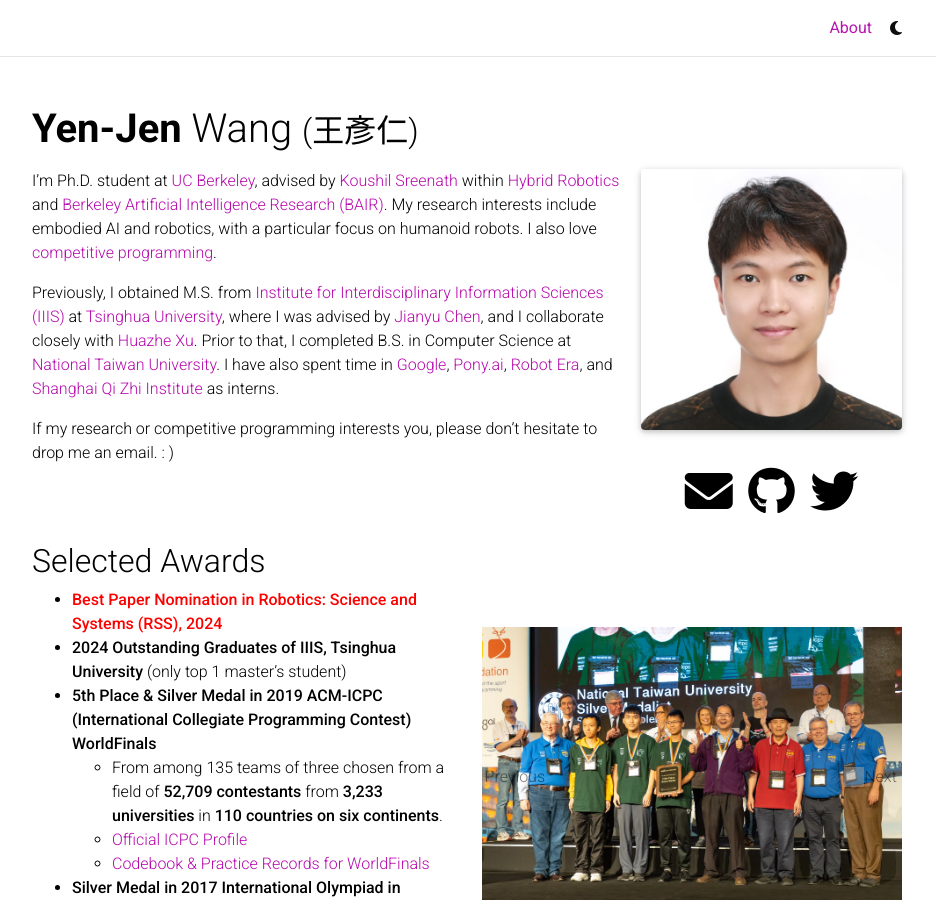
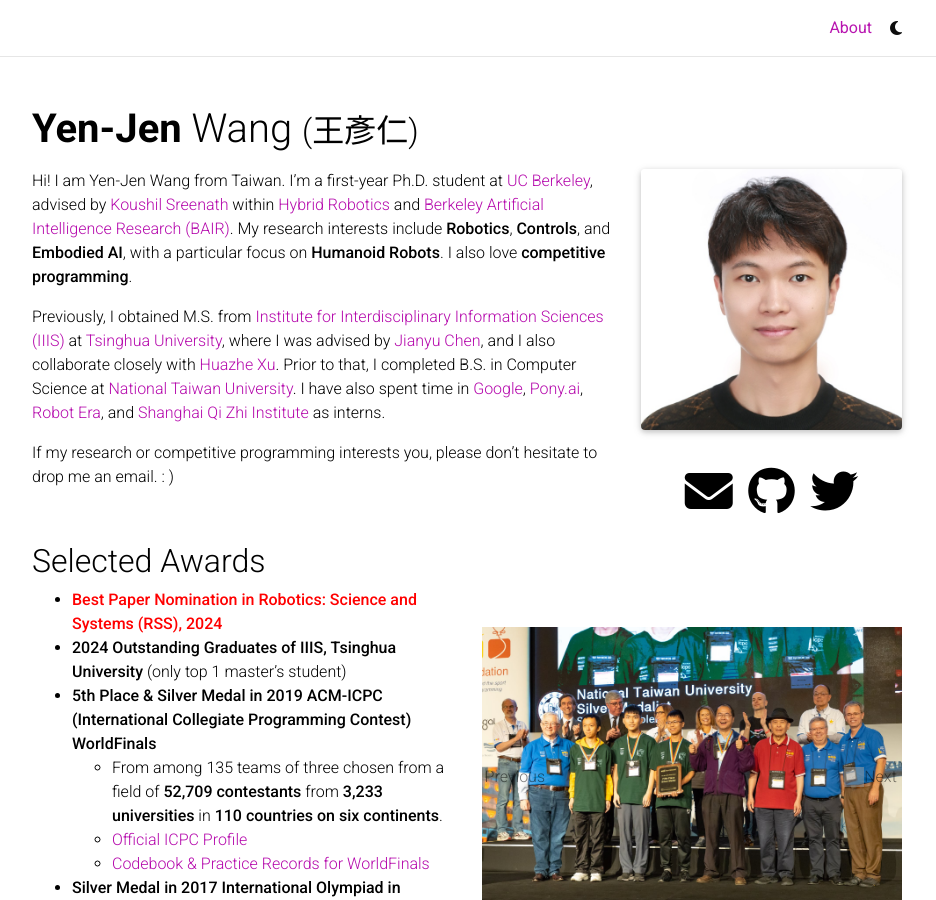
Before and after one commit to wangyenjen/wangyenjen.github.io, a Jekyll site: the page built from _pages/about.md, in a window 1280 px wide and 900 px high. Shown: the whole window, without its empty margins (173-1109 px from the left). Built offline with Jekyll 4.4.1, drawn with Linux system fonts in a browser that asks for light colours; comment, search, counter and statistics services are not loaded; a style sheet for code colours, icons or effects is not loaded; grey boxes are pictures that could not be loaded.

Commit message:
Update about.md

```diff
--- a/_pages/about.md
+++ b/_pages/about.md
@@ -18,8 +18,8 @@
 selected_projects: true
 ---
 
-I'm Ph.D. student at [UC Berkeley](https://www.berkeley.edu), advised by [Koushil Sreenath](https://me.berkeley.edu/people/koushil-sreenath/) within [Hybrid Robotics](http://hybrid-robotics.berkeley.edu) and [Berkeley Artificial Intelligence Research (BAIR)](https://bair.berkeley.edu). My research interests include embodied AI and robotics, with a particular focus on humanoid robots. I also love [competitive programming](https://en.wikipedia.org/wiki/Competitive_programming).
+Hi! I am Yen-Jen Wang from Taiwan. I'm a first-year Ph.D. student at [UC Berkeley](https://www.berkeley.edu), advised by [Koushil Sreenath](https://me.berkeley.edu/people/koushil-sreenath/) within [Hybrid Robotics](http://hybrid-robotics.berkeley.edu) and [Berkeley Artificial Intelligence Research (BAIR)](https://bair.berkeley.edu). My research interests include **Robotics**, **Controls**, and **Embodied AI**, with a particular focus on **Humanoid Robots**. I also love [**competitive programming**](https://en.wikipedia.org/wiki/Competitive_programming).
 
-Previously, I obtained M.S. from [Institute for Interdisciplinary Information Sciences (IIIS)](https://iiis.tsinghua.edu.cn/en/) at [Tsinghua University](https://www.tsinghua.edu.cn/en/), where I was advised by [Jianyu Chen](http://people.iiis.tsinghua.edu.cn/~jychen/), and I collaborate closely with [Huazhe Xu](http://hxu.rocks/). Prior to that, I completed B.S. in Computer Science at [National Taiwan University](https://www.ntu.edu.tw/english/). I have also spent time in [Google](https://www.google.com), [Pony.ai](https://www.pony.ai), [Robot Era](https://x.com/roboterax), and [Shanghai Qi Zhi Institute](https://sqz.ac.cn/en) as interns.
+Previously, I obtained M.S. from [Institute for Interdisciplinary Information Sciences (IIIS)](https://iiis.tsinghua.edu.cn/en/) at [Tsinghua University](https://www.tsinghua.edu.cn/en/), where I was advised by [Jianyu Chen](http://people.iiis.tsinghua.edu.cn/~jychen/), and I also collaborate closely with [Huazhe Xu](http://hxu.rocks/). Prior to that, I completed B.S. in Computer Science at [National Taiwan University](https://www.ntu.edu.tw/english/). I have also spent time in [Google](https://www.google.com), [Pony.ai](https://www.pony.ai), [Robot Era](https://x.com/roboterax), and [Shanghai Qi Zhi Institute](https://sqz.ac.cn/en) as interns.
 
 If my research or competitive programming interests you, please don't hesitate to drop me an email. : )
```
